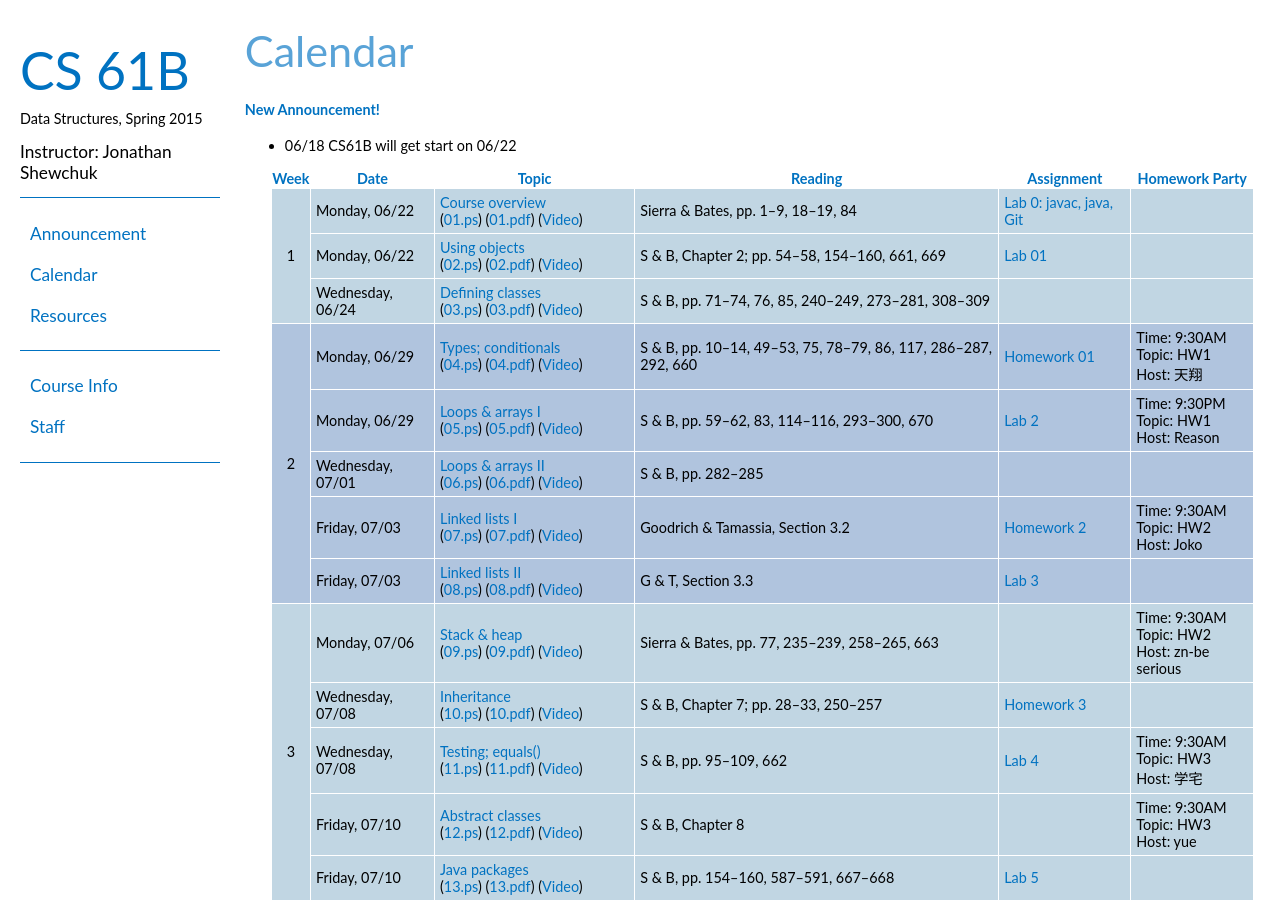
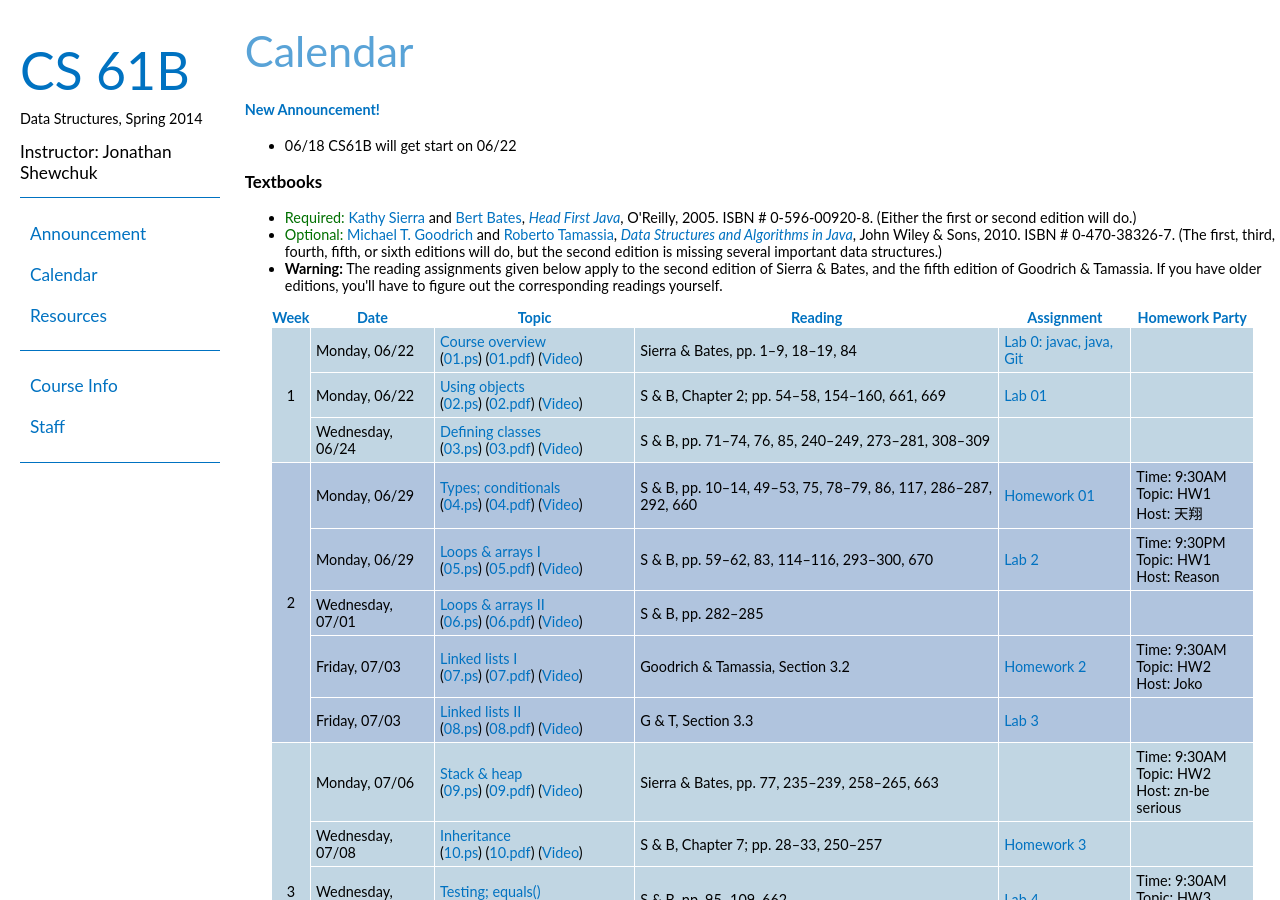
Before and after one commit to gaotx/cs61b, a Jekyll site: the page built from index.html, in a window 1280 px wide and 900 px high. Built offline with Jekyll 4.4.1, drawn with Linux system fonts in a browser that asks for light colours; the list of posts is cut into pages by our own code; comment, search, counter and statistics services are not loaded.

Commit message:
Added textbooks info

```diff
--- a/_includes/nav.html
+++ b/_includes/nav.html
@@ -4,7 +4,7 @@
           <span class="coursename">CS 61B</span>
         </a>
       </h1>
-      <p>Data Structures, Spring 2015</p>
+      <p>Data Structures, Spring 2014</p>
       <p>
         <span class="instructors">
           Instructor: Jonathan Shewchuk
--- a/index.html
+++ b/index.html
@@ -7,6 +7,34 @@ title: Calendar
 <ul>
 	<li><span class="date">06/18</span> CS61B will get start on <span class="date">06/22</span></li>
 </ul>
+
+<h3>Textbooks</h3>
+<ul>
+<li>
+<font color="007000">Required:</font>
+<a href="http://www.coderanch.com/how-to/java/ActiveStaff#kathysierra">Kathy
+Sierra</a> and
+<a href="http://www.coderanch.com/how-to/java/ActiveStaff#bertbates">Bert
+Bates</a>,
+<a href="http://www.oreillynet.com/catalog/hfjava2/"><i>Head First
+Java</i></a>, O'Reilly, 2005.
+ISBN # 0-596-00920-8.  (Either the first or second edition will do.)
+</li><li>
+<font color="007000">Optional:</font>
+<a href="http://www.ics.uci.edu/~goodrich/">Michael T. Goodrich</a> and
+<a href="http://www.cs.brown.edu/people/rt/">Roberto Tamassia</a>,
+<a href="http://java.datastructures.net/">
+<i>Data Structures and Algorithms in Java</i></a>,
+John Wiley &amp; Sons, 2010.  ISBN # 0-470-38326-7.
+(The first, third, fourth, fifth, or sixth editions will do, but
+the second edition is missing several important data structures.)
+</li><li>
+<b>Warning:</b>  The reading assignments given below apply to
+the second edition of Sierra &amp; Bates,
+and the fifth edition of Goodrich &amp; Tamassia.
+If you have older editions, you'll have to figure out the corresponding
+readings yourself.
+</li></ul>
 
 <table id="calendar">
 <tbody>
```
